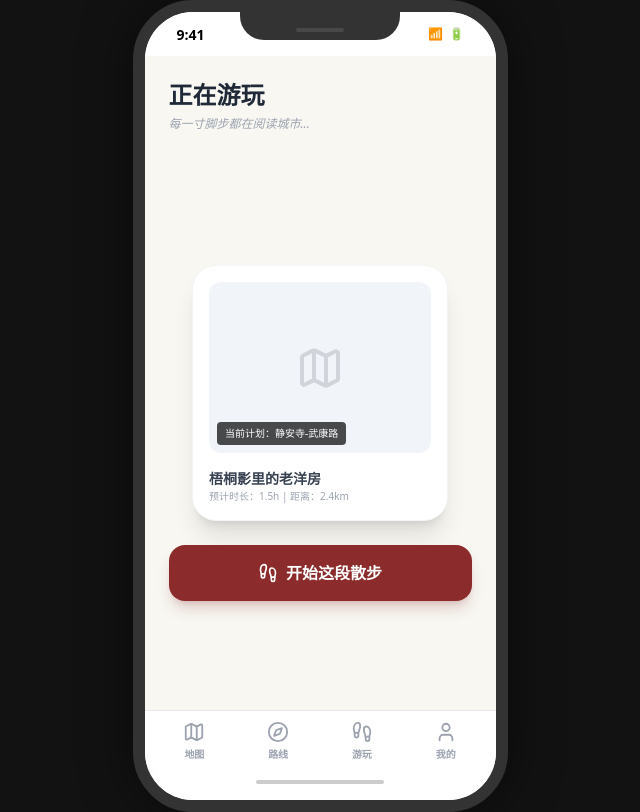
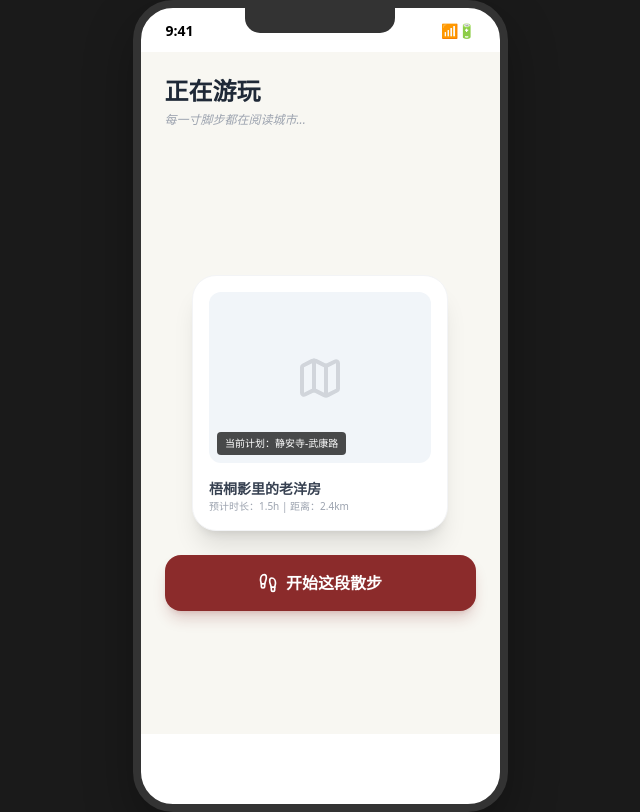
Before and after one commit to Annathewitch/Grand-View-Garden, a Next.js app: page /walking in a window 1280 px wide. Shown: the whole page, without its empty margins (320-960 px from the left). Built offline with nearby package versions, Linux system fonts and the light colour scheme.

Commit message:
Update layout.tsx

```diff
--- a/app/layout.tsx
+++ b/app/layout.tsx
@@ -1,78 +1,80 @@
 import './globals.css';
-import Link from 'next/link';
-import { Map, Compass, Footprints, User } from 'lucide-react';
-import type { Metadata } from 'next';
+import { Metadata } from 'next';
 
 export const metadata: Metadata = {
   title: '大观园 - Grand View Garden',
-  description: '每一个城市，都是一座未被读完的园林。',
   viewport: 'width=device-width, initial-scale=1, maximum-scale=1, user-scalable=no',
-  icons: {
-    icon: [
-      { url: '/favicon-32x32.png', sizes: '32x32', type: 'image/png' },
-      { url: '/favicon-16x16.png', sizes: '16x16', type: 'image/png' },
-      { url: '/favicon.ico' },
-    ],
-    apple: [{ url: '/apple-touch-icon.png' }],
-  },
-  manifest: '/site.webmanifest',
 };
 
 export default function RootLayout({ children }: { children: React.ReactNode }) {
+  // 定义您要求的苹果模型框样式
+  const containerStyle: React.CSSProperties = {
+    position: 'relative',
+    width: '375px',
+    height: '812px',
+    backgroundColor: '#fff',
+    borderRadius: '40px',
+    border: '8px solid #333',
+    boxShadow: '0 20px 50px rgba(0,0,0,0.3)',
+    overflow: 'hidden',
+    display: 'flex',
+    flexDirection: 'column',
+  };
+
+  const statusBarStyle: React.CSSProperties = {
+    height: '44px',
+    width: '100%',
+    display: 'flex',
+    justifyContent: 'space-between',
+    alignItems: 'center',
+    padding: '0 25px',
+    fontSize: '14px',
+    fontWeight: 'bold',
+    zIndex: 100,
+  };
+
   return (
     <html lang="zh">
-      <body className="bg-[#121212] flex justify-center items-center min-h-screen overflow-hidden">
+      <body style={{
+        backgroundColor: '#1a1a1a',
+        margin: 0,
+        display: 'flex',
+        justifyContent: 'center',
+        alignItems: 'center',
+        minHeight: '100vh'
+      }}>
+        {/* 苹果模型框 */}
+        <div style={containerStyle}>
+          {/* 模拟 iPhone 刘海 */}
+          <div style={{
+            position: 'absolute',
+            top: 0,
+            left: '50%',
+            transform: 'translateX(-50%)',
+            width: '150px',
+            height: '25px',
+            backgroundColor: '#333',
+            borderBottomLeftRadius: '15px',
+            borderBottomRightRadius: '15px',
+            zIndex: 101
+          }} />
 
-        {/* --- 手机模拟器外壳 --- */}
-        <div className="relative w-[375px] h-[812px] bg-white rounded-[60px] border-[12px] border-[#333] shadow-[0_0_50px_rgba(0,0,0,0.5)] overflow-hidden flex flex-col scale-[0.85] sm:scale-100 transition-transform">
-
-          {/* 手机顶部的刘海/听筒区域 */}
-          <div className="absolute top-0 left-1/2 -translate-x-1/2 w-40 h-7 bg-[#333] rounded-b-3xl z-[100] flex justify-center items-end pb-1">
-             <div className="w-12 h-1 bg-white/10 rounded-full mb-1"></div>
+          {/* 状态栏 */}
+          <div style={statusBarStyle}>
+            <span>9:41</span>
+            <div style={{ display: 'flex', gap: '5px' }}>📶🔋</div>
           </div>
 
-          {/* 手机状态栏（模拟时间等） */}
-          <div className="h-11 w-full bg-white flex justify-between items-center px-8 shrink-0 z-50">
-            <span className="text-[14px] font-bold">9:41</span>
-            <div className="flex gap-1.5 items-center">
-              <span className="text-xs">📶</span>
-              <span className="text-xs">🔋</span>
-            </div>
-          </div>
-
-          {/* 核心内容区 */}
-          <main className="flex-1 relative overflow-y-auto no-scrollbar bg-[#F8F7F2]">
+          {/* 页面主内容区 - 必须预留底部导航栏的高度 */}
+          <main style={{
+            flex: 1,
+            overflowY: 'auto',
+            paddingBottom: '70px', // 为底部 Bar 预留空间
+            position: 'relative'
+          }}>
             {children}
           </main>
-
-          {/* 底部导航栏（固定在模拟器底部） */}
-          <nav className="h-[70px] bg-white/95 backdrop-blur-sm border-t flex justify-around items-center px-2 shrink-0 z-50 pb-2">
-            <Link href="/map" className="flex flex-col items-center gap-1 text-gray-400 hover:text-black transition-colors">
-              <Map size={22} />
-              <span className="text-[10px] font-bold">地图</span>
-            </Link>
-            <Link href="/routes" className="flex flex-col items-center gap-1 text-gray-400 hover:text-black transition-colors">
-              <Compass size={22} />
-              <span className="text-[10px] font-bold">路线</span>
-            </Link>
-            <Link href="/walking" className="flex flex-col items-center gap-1 text-gray-400 hover:text-black transition-colors">
-              <Footprints size={22} />
-              <span className="text-[10px] font-bold">游玩</span>
-            </Link>
-            <Link href="/profile" className="flex flex-col items-center gap-1 text-gray-400 hover:text-black transition-colors">
-              <User size={22} />
-              <span className="text-[10px] font-bold">我的</span>
-            </Link>
-          </nav>
-
-          {/* 底部苹果 Home Indicator 小黑条 */}
-          <div className="h-5 bg-white w-full flex justify-center items-start shrink-0 z-50">
-            <div className="w-32 h-1 bg-black/20 rounded-full" />
-          </div>
-
         </div>
-        {/* --- 模拟器结束 --- */}
-
       </body>
     </html>
   );
```
